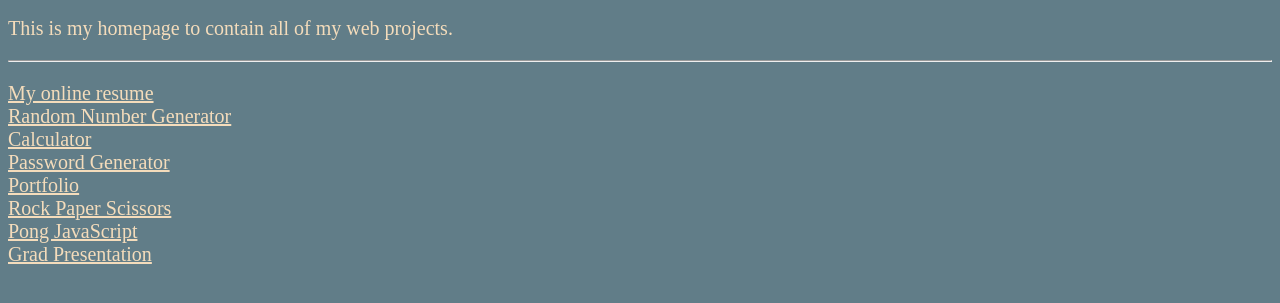
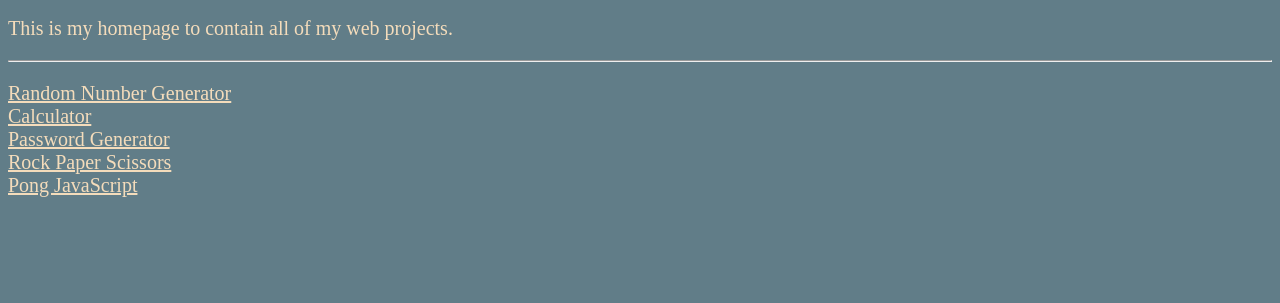
Before and after one commit to kirby-b/WebBasedProjects, a plain HTML site: page index.html in a window 1280 px wide. Shown: the part 57-360 px from the top of the page. Drawn offline with Linux system fonts and the light colour scheme.

Commit message:
Update index.html

```diff
--- a/index.html
+++ b/index.html
@@ -17,15 +17,11 @@
             <p>This is my homepage to contain all of my web projects.</p>
             <hr>
             <p>
-                <a href="resume/index.html" title="Go to my resume">My online resume</a><br>
                 <a href="rand-num/rand-num-gen.html" title="Go to the random number generator">Random Number Generator</a><br>
                 <a href="Calculator/Calculator.html" title="Go to Calculator">Calculator</a><br>
                 <a href="Password-Generator/PasswordGen.html" title="Go to the Secure Password Generator">Password Generator</a><br>
-                <a href="portfolio/index.html" title="Go to my portfolio">Portfolio</a><br>
                 <a href="Rock-Paper-Scissors/index.html" title="Play my Rock Paper Scissors game">Rock Paper Scissors</a><br>
                 <a href="Js-Pong/index.html" title="Pong Javascript">Pong JavaScript</a><br>
-                <a href="Grad-Presentation/index.html" title="Go to the main page">Grad Presentation</a></p>
-                <!-- <a href="" title="Go to my center for spoof websites">Spoof Websites</a><br> -->
             </p>
         </div>
     </body>
```
